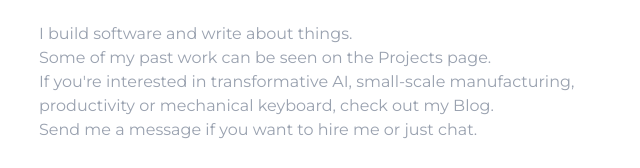
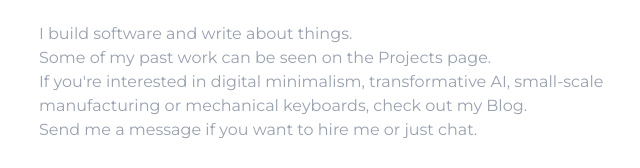
Before and after one commit to TJennerjahn/portfolio, a Next.js app: page / in a window 1280 px wide. Shown: the part 246-414 px from the top of the page, without its empty margins (313-953 px from the left). Built offline with nearby package versions, Linux system fonts and the light colour scheme.

Commit message:
change hero text

```diff
--- a/app/page.tsx
+++ b/app/page.tsx
@@ -20,8 +20,8 @@ export default function Page() {
 
         <p>Some of my past work can be seen on the Projects page.</p>
         <p>
-          If you're interested in transformative AI, small-scale manufacturing,
-          productivity or mechanical keyboard, check out my Blog.
+          If you're interested in digital minimalism, transformative AI,
+          small-scale manufacturing or mechanical keyboards, check out my Blog.
         </p>
         <p>Send me a message if you want to hire me or just chat.</p>
       </div>
```
